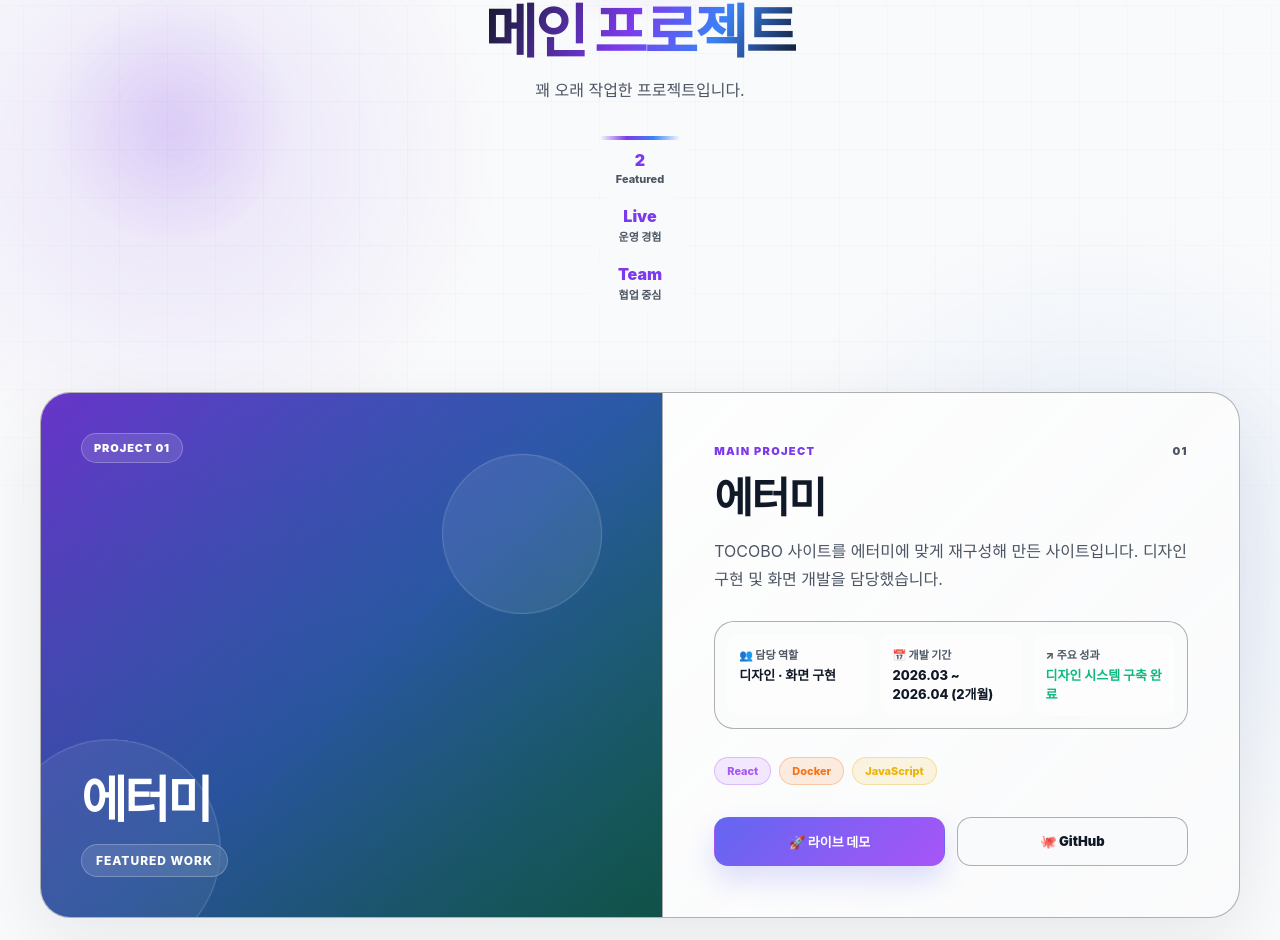
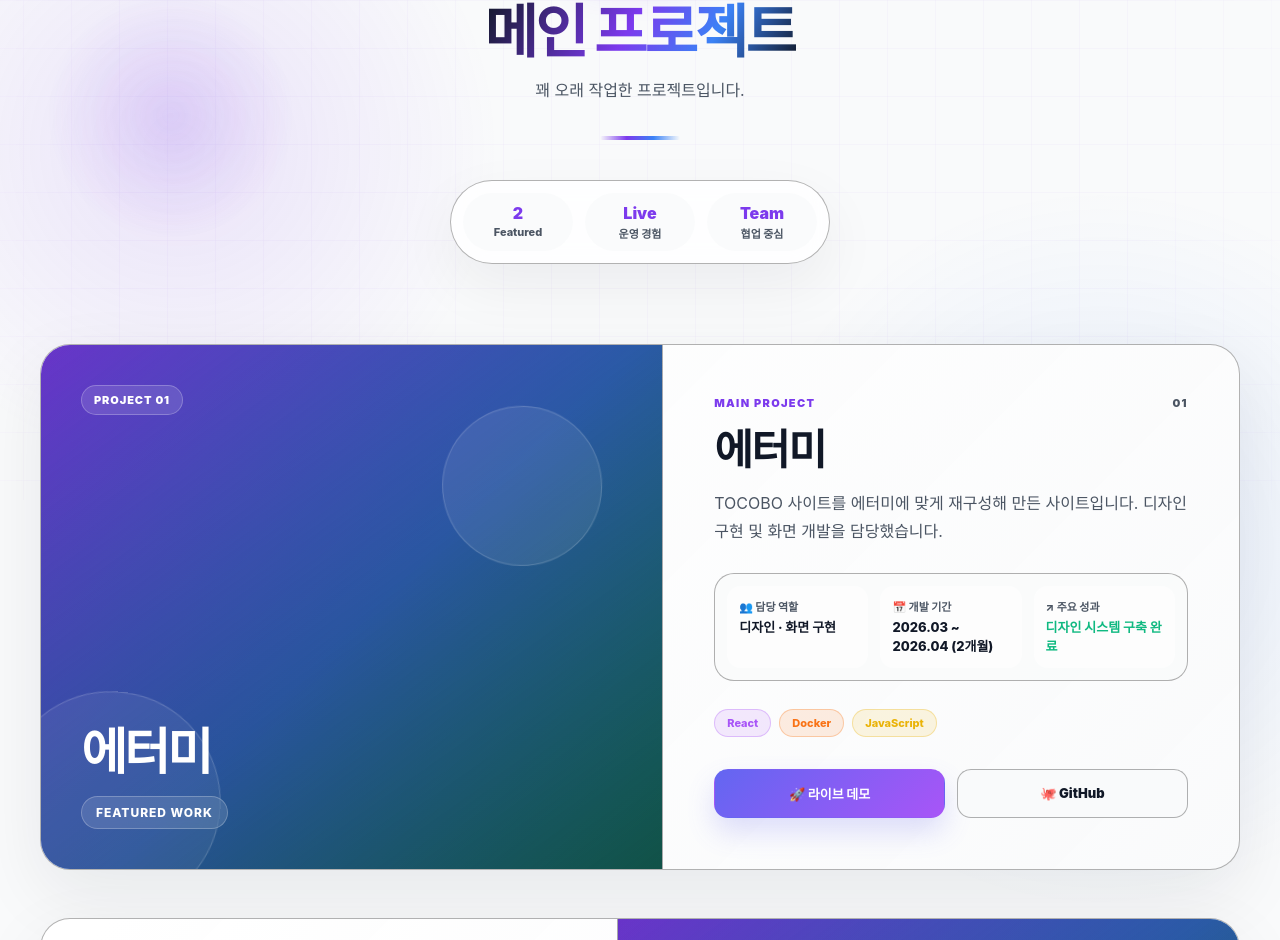
Before and after one commit to lsmxy4/Portfolio, a React (Vite) app: page / in a window 1280 px wide. Shown: the part 3785-4725 px from the top of the page. Built offline with nearby package versions, Linux system fonts and the light colour scheme; a web font is replaced by a local one.

Commit message:
MainProject Error Fixed

```diff
--- a/src/components/project/MainProject.module.scss
+++ b/src/components/project/MainProject.module.scss
@@ -141,7 +141,7 @@
             margin-top: $space-5;
             border-radius: 2px;
         }
-        summary {
+        .summary {
             display: inline-grid;
             grid-template-columns: repeat(3, 1fr);
             gap: $space-2;
```
